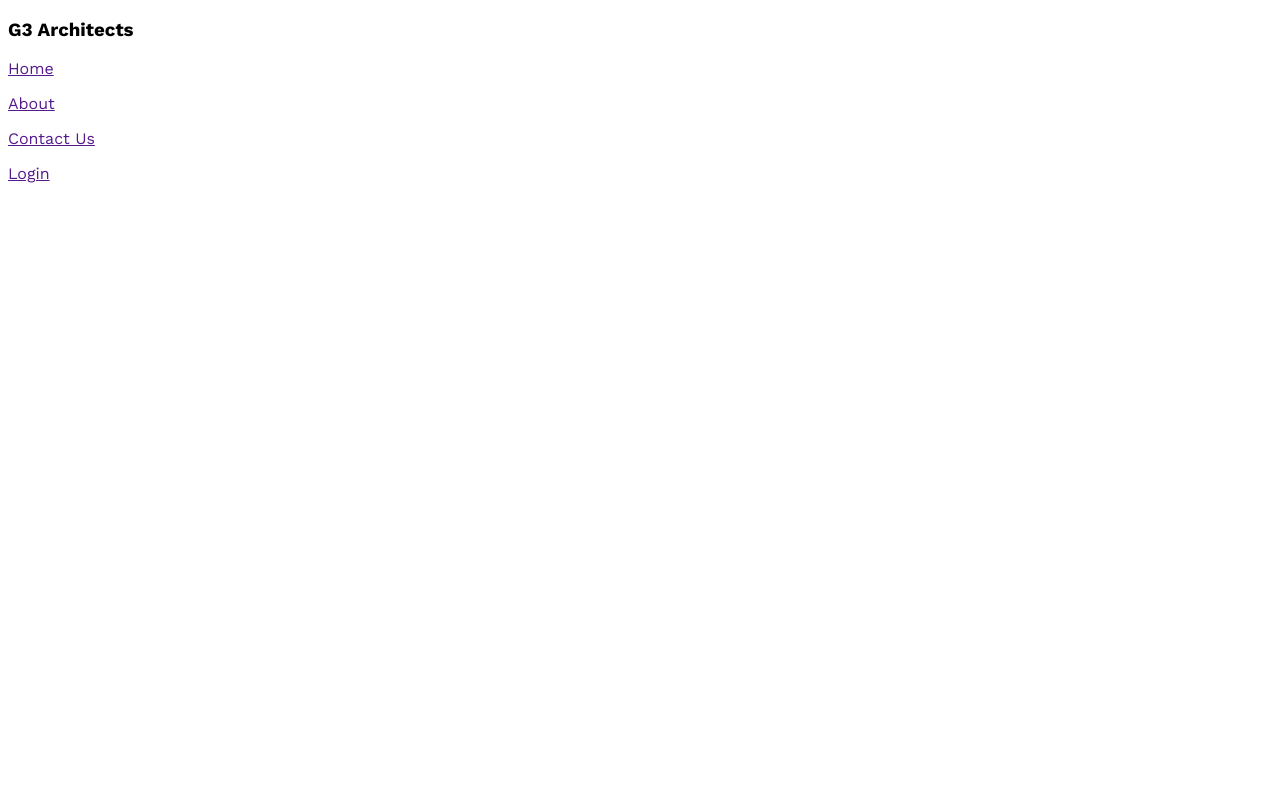
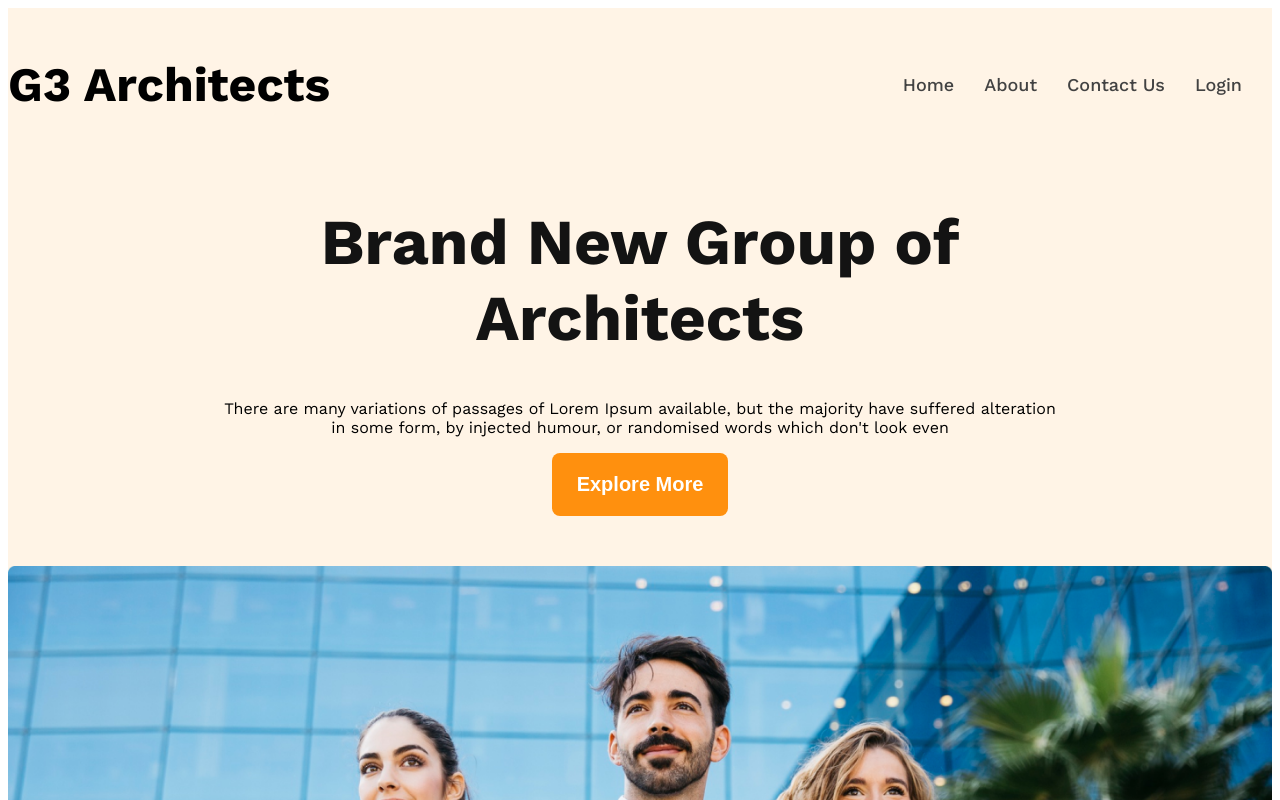
Before and after one commit to Himon64/G3-architects-website, a plain HTML site: page index.html in a window 1280 px wide. Shown: the top 800 px of the page. Drawn offline with nearby package versions, Linux system fonts and the light colour scheme.

Commit message:
second commit

```diff
--- a/index.html
+++ b/index.html
@@ -7,16 +7,27 @@
     <link rel="stylesheet" href="style.css">
 </head>
 <body class="work-sans-font">
-    <header>
-        <nav class="navbar">
+    <header class="bg-light">
+        <nav class="navbar display-flex">
             <h3 class="brand">G3 Architects</h3>
-            <div>
-                <p><a href="">Home</a></p>
-                <p><a href="">About</a></p>
-                <p><a href="">Contact Us</a></p>
-                <p><a href="">Login</a></p>
+            <!-- ul.nav-links>li.nav-item*4>a.nav-link -->
+            <ul class="nav-links display-flex">
+                <li class="nav-item"><a href="" class="nav-link text-gray">Home</a></li>
+                <li class="nav-item"><a href="" class="nav-link text-gray">About</a></li>
+                <li class="nav-item"><a href="" class="nav-link text-gray">Contact Us</a></li>
+                <li class="nav-item"><a href="" class="nav-link text-gray">Login</a></li>
+            </ul>
+        </nav>
+        <div class="banner">
+            <div class="banner-content">
+                <h1 class="banner-title">Brand New
+                    Group of Architects
+                    </h1>
+                <p class="banner-description">There are many variations of passages of Lorem Ipsum available, but the majority have suffered alteration in some form, by injected humour, or randomised words which don't look even</p>
+                <button class="btn-primary">Explore More</button>
             </div>
-        </nav>
+            <img class="banner-image" src="images/banner.png" alt="">
+        </div>
     </header>
 </body>
 </html>
--- a/style.css
+++ b/style.css
@@ -7,3 +7,80 @@
     font-weight: 400px;
     font-style: normal;
 }
+
+/* shared styles */
+.display-flex{
+    display: flex;
+}
+
+/* dark 01 */
+
+/* dark 02 */
+.text-gray{
+    color: #424242;
+}
+/* dark 03 */
+.text-light-gray{
+    color: #727272;
+}
+.bg-light{
+    background-color: rgba(255, 144, 14, 0.1);
+}
+
+.btn-primary{
+    background-color: #FF900E;
+    color: #FFFFFF;
+    font-size: 1.25rem;
+    font-weight: 600;
+    border-radius: 8px;
+    padding:20px 25px;
+    border: none;
+}
+
+/* header styles */
+
+
+/* navbar related styles */
+.navbar{
+    justify-content: space-between;
+    align-items: center;
+}
+
+.brand{
+    font-weight:700;
+    font-size: 3rem;
+}
+.nav-item{
+    list-style: none;
+    margin-right: 30px;
+}
+.nav-link{
+    text-decoration: none;
+    font-size: 18px;
+    font-weight: 500;
+}
+.navbar,.banner{
+    max-width: 1440px;
+    margin: 0 auto;
+}
+/* banner related styles */
+.banner-content{
+    max-width: 850px;
+    margin: 0 auto;
+    text-align: center;
+    margin-bottom: 50px;
+}
+.banner-title{
+    font-size: 4rem;
+    font-weight: bold;
+    color: #131313;
+}
+.banner-image{
+    width: 100%;
+}
+/* responsive media query */
+@media screen and (max-width:576px) {
+    .navbar,.nav-link{
+        flex-direction: column;
+    }
+}
```
